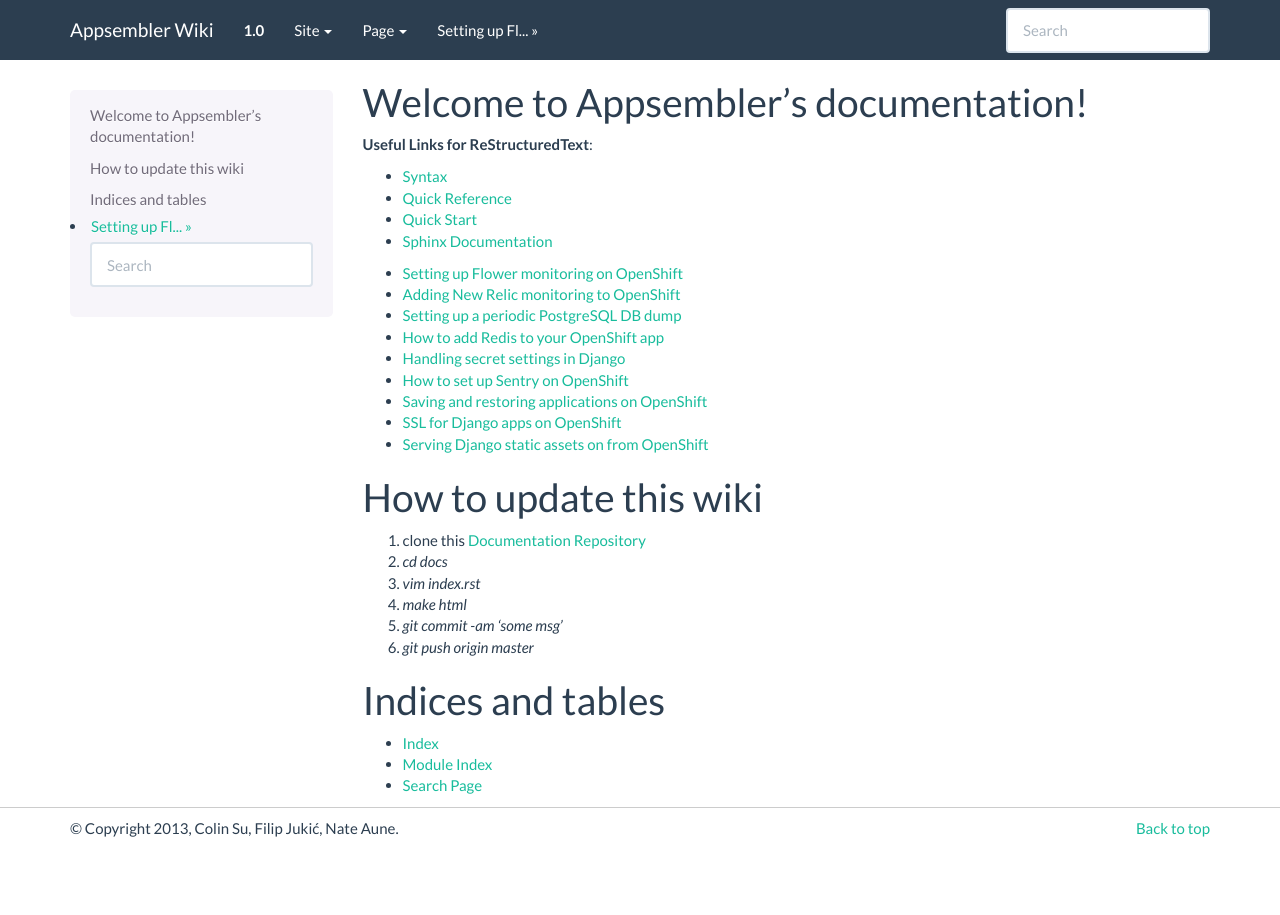
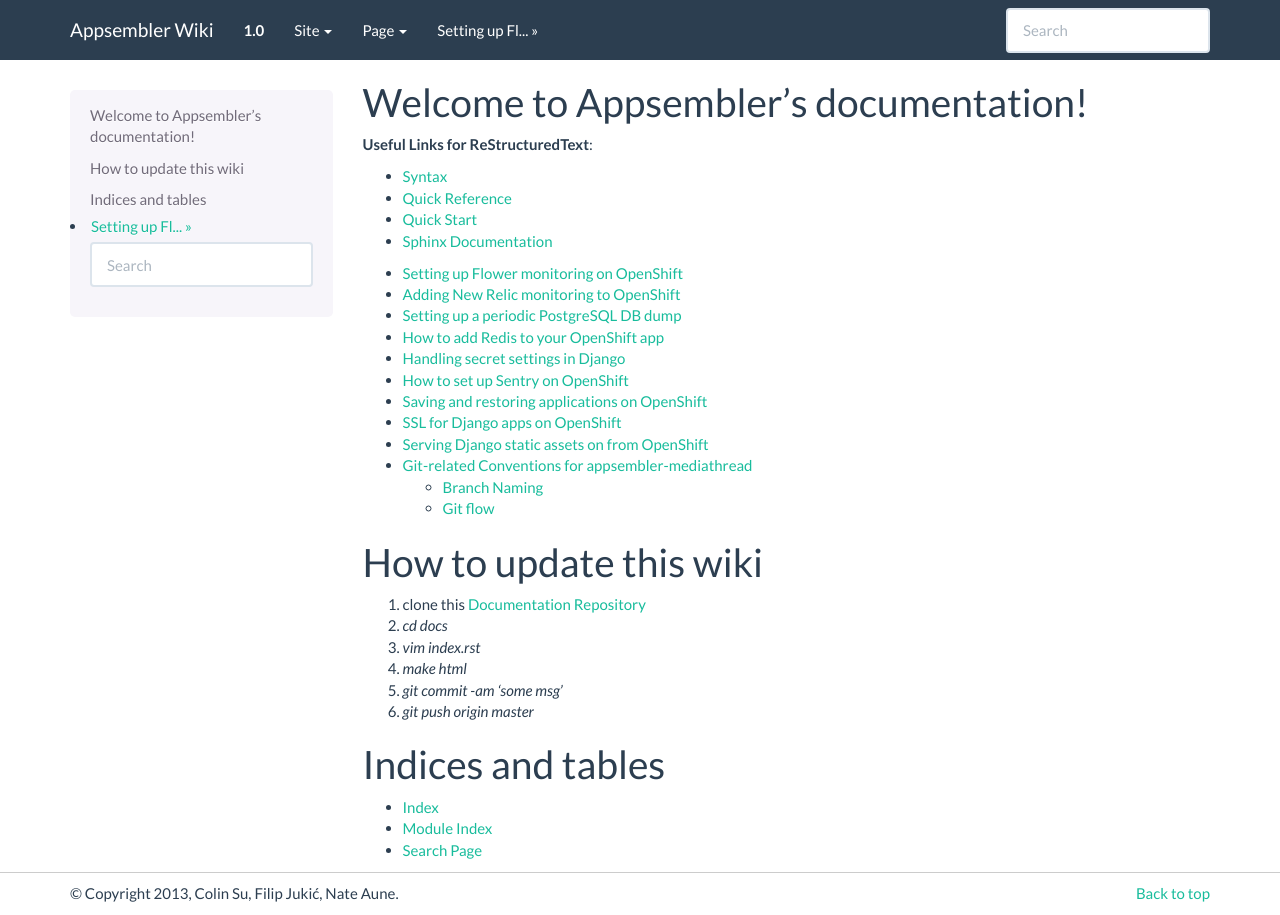
Before and after one commit to appsembler/appsembler-docs, a Sphinx documentation site: the page built from docs/index.rst, in a window 1280 px wide. Built offline with Sphinx 7.4.7, drawn with Linux system fonts in a browser that asks for light colours; part of the change alters nothing that is shown.

Commit message:
added git related documents

```diff
--- /dev/null
+++ b/docs/gitflow.rst
@@ -0,0 +1,78 @@
+**************************************************
+Git-related Conventions for appsembler-mediathread
+**************************************************
+
+Branch Naming
+-------------
+
+The branch should be named as ``<trello-card-#>-<branch-name>``.
+
+**e.g. 15-new-form, 57-landing-page**
+
+
+Git flow
+--------
+
+refer to `A successful Git branching model <http://nvie.com/posts/a-successful-git-branching-model/>`_.
+
+Installation
+++++++++++++
+
+Using your Package Manager to install package which is called `git-flow`.
+
+Linux
+    ``sudo apt-get install git-flow``
+
+Mac OS X
+    ``brew install git-flow``
+
+
+Configuration
++++++++++++++
+
++ branches
+    - production branch: appsembler_master
+    - "next release" branch: appsembler_develop
++ prefix
+    - feature: feature/ (Default)
+    - release: release/ (Default)
+    - hotfix: hotfix/ (Default)
+    - support: support/ (Default)
+    - version tag: None (Default)
+
+
+Commands
+++++++++
+
+initialization
+    ``git flow init``
+    and answer the prompt by the order of following configuration
+
+start a flow
+    ``git flow <prefix> start <branch name>``
+    this will create a new branch and checkout it
+
+finish a flow
+    ``git flow <prefix> finish <branch name>``
+    this will commit your change in that branch and merge it back to "the next release" branch
+
+Setup
++++++
+
+For the first time you need to run ``git flow init`` to initialize git-flow for specified repo, or you can direct modify git config file.
+
+::
+
+    [gitflow "branch"]
+        master = appsembler_master
+        develop = appsembler_develop
+    [gitflow "prefix"]
+        feature = feature/
+        release = release/
+        hotfix = hotfix/
+        support = support/
+        versiontag =
+
+::
+
+You can also copy and paste above text into your ``path/to/mediathread/.git/config`` (replace original one or append in the bottom)
--- a/docs/index.rst
+++ b/docs/index.rst
@@ -30,6 +30,7 @@ Welcome to Appsembler's documentation!
    snapshot
    ssl
    static_assets
+   gitflow
 
 
 How to update this wiki
```
